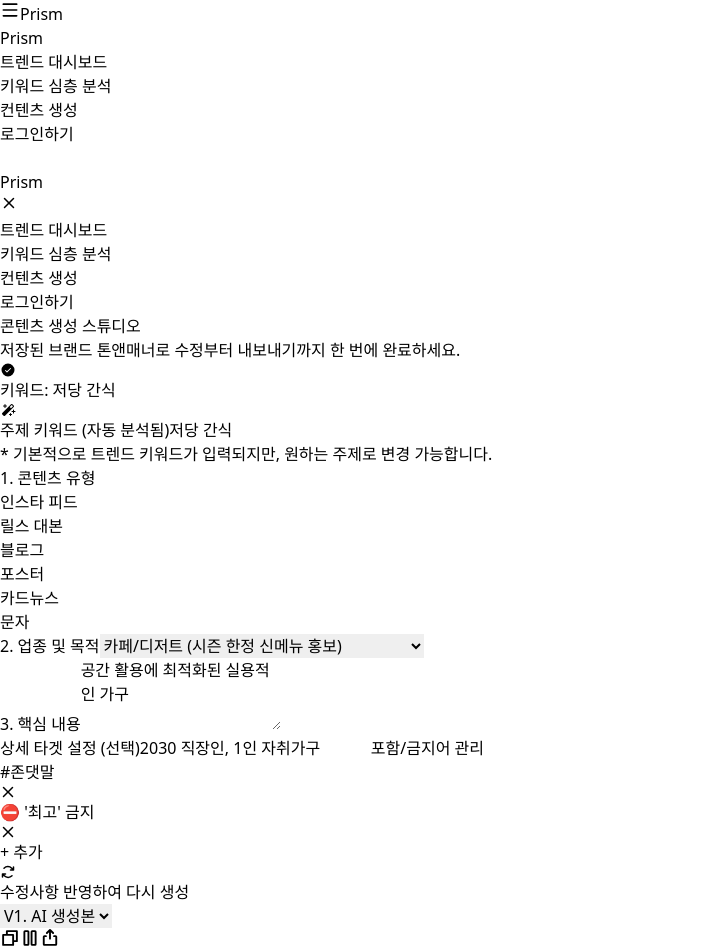
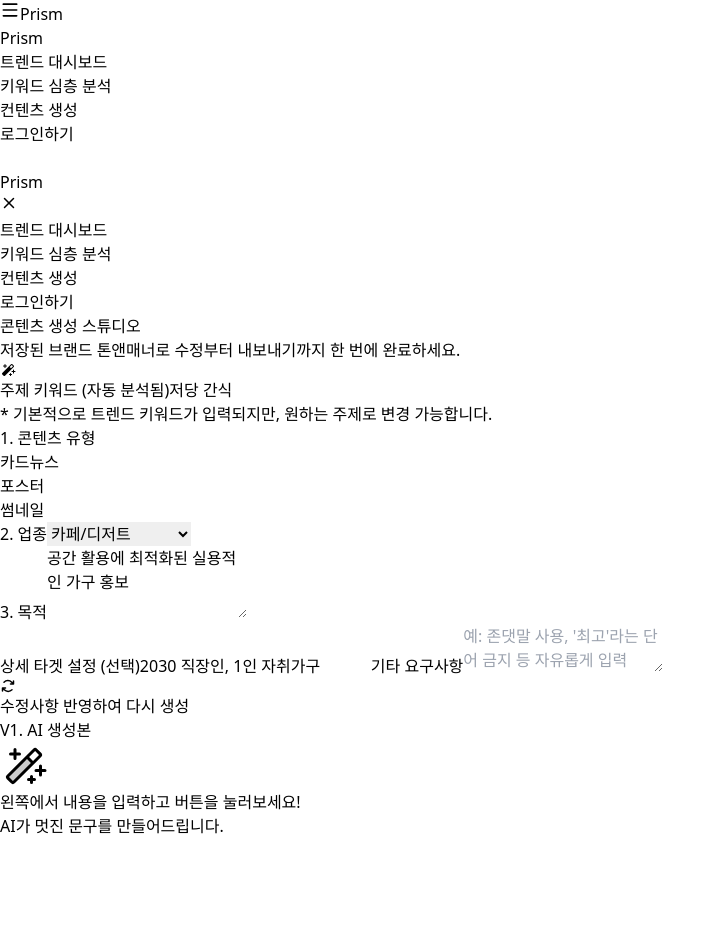
Before and after one commit to silverwest0539-sketch/team_prism, a React (Vite) app in the folder frontend/: page /creation in a window 1280 px wide. Shown: the top 952 px of the page, without its empty margins (0-724 px from the left). After the commit the page ends 838 px from the top, so only its background shows below. Built offline with nearby package versions, Linux system fonts and the light colour scheme; a web font is replaced by a local one.

Commit message:
컨텐츠 화면 input-resultPanel 디자인 수정

```diff
--- a/frontend/src/components/creation/InputPanel.jsx
+++ b/frontend/src/components/creation/InputPanel.jsx
@@ -1,32 +1,47 @@
 import React, { useState } from 'react';
-import { ArrowsClockwise, X, MagicWand } from '@phosphor-icons/react';
+import { ArrowsClockwise, MagicWand } from '@phosphor-icons/react';
 
 const InputPanel = ({ onGenerate, isLoading }) => {
   // --- 상태 관리 (State) ---
-  // [수정 1] 키워드도 상태로 관리 (기본값: 분석된 트렌드 키워드)
   const [keyword, setKeyword] = useState("저당 간식");
-  const [selectedType, setSelectedType] = useState("인스타 피드");
-  const [context, setContext] = useState("공간 활용에 최적화된 실용적인 가구"); // 사용자가 입력하기 편하게 예시 변경
+  const [selectedType, setSelectedType] = useState("카드뉴스"); // 기본값 변경
+
+  // [수정] 업종과 목적 분리
+  const [industry, setIndustry] = useState("카페/디저트");
+  const [purpose, setPurpose] = useState("공간 활용에 최적화된 실용적인 가구 홍보"); // 기존 context 역할
+
   const [target, setTarget] = useState("2030 직장인, 1인 자취가구");
+
+  // [수정] 포함/금지어 -> 기타 요구사항 (자유입력)
+  const [otherRequests, setOtherRequests] = useState("");
 
   // 생성하기 버튼 클릭 시 실행
   const handleSubmit = () => {
     const requestData = {
-      keyword: keyword,   // [수정 2] 사용자가 입력한 키워드를 전송
+      keyword: keyword,
       type: selectedType,
-      tone: "친근한",
-      context: context,
-      target: target
+      industry: industry, // 추가된 업종
+      context: purpose,   // 목적 (기존 context 매핑)
+      target: target,
+      otherRequests: otherRequests // 기타 요구사항
     };
     onGenerate(requestData);
   };
 
-  const contentTypes = ['인스타 피드', '릴스 대본', '블로그', '포스터', '카드뉴스', '문자'];
+  // [수정 1] 요청하신 3가지 유형으로 정리
+  const contentTypes = ['카드뉴스', '포스터', '썸네일'];
+
+  // [수정 2] 업종 목록 단순화
+  const industries = [
+    '크리에이터/유튜브', '카페/디저트', '맛집/요식업', '뷰티/헤어샵',
+    '패션/의류', '헬스/피트니스', '교육/클래스', '화장품/스킨케어',
+    '리빙/인테리어', '여행/숙박', '온라인 쇼핑몰', '공구/마켓', '기타'
+  ];
 
   return (
     <div className="bg-white rounded-xl border border-gray-200 shadow-sm p-4 sm:p-6 h-full min-h-0 flex flex-col overflow-y-auto">
 
-      {/* [수정 3] 주제 키워드 입력창 추가 (최상단) */}
+      {/* 주제 키워드 입력창 (유지) */}
       <div className="mb-5 sm:mb-6 bg-indigo-50 p-4 rounded-xl border border-indigo-100">
         <label className="block text-sm font-bold text-indigo-900 mb-2 flex items-center gap-2">
           <MagicWand weight="fill"/> 주제 키워드 (자동 분석됨)
@@ -35,7 +50,7 @@
           type="text"
           className="w-full border border-indigo-200 rounded-lg p-3 bg-white focus:outline-none focus:ring-2 focus:ring-indigo-500 font-bold text-indigo-700"
           value={keyword}
-          onChange={(e) => setKeyword(e.target.value)} // 사용자가 수정 가능하도록 설정
+          onChange={(e) => setKeyword(e.target.value)}
           placeholder="트렌드 키워드 또는 원하는 주제 입력"
         />
         <p className="text-xs text-indigo-500 mt-2">
@@ -43,10 +58,10 @@
         </p>
       </div>
 
-      {/* 1. 콘텐츠 유형 */}
+      {/* 1. 콘텐츠 유형 (수정됨: 3개 항목 1열 배치) */}
       <div className="mb-5 sm:mb-6">
         <label className="block text-sm font-bold text-gray-800 mb-2">1. 콘텐츠 유형</label>
-        <div className="grid grid-cols-2 sm:grid-cols-3 gap-2">
+        <div className="grid grid-cols-3 gap-2">
           {contentTypes.map((item) => (
             <div
               key={item}
@@ -63,38 +78,35 @@
         </div>
       </div>
 
-      {/* 2. 업종 및 목적 */}
+      {/* 2. 업종 (분리됨) */}
       <div className="mb-5 sm:mb-6">
-        <label className="block text-sm font-bold text-gray-800 mb-2">2. 업종 및 목적</label>
-        <select className="w-full border border-gray-300 rounded-lg p-3 focus:outline-none focus:ring-2 focus:ring-indigo-500 bg-white">
-          <option>카페/디저트 (시즌 한정 신메뉴 홍보)</option>
-          <option>맛집/요식업 (웨이팅 맛집/방문 후기)</option>
-          <option>뷰티/헤어샵 (시술 비포&애프터 강조)</option>
-          <option>패션/의류 (신상 룩북/데일리룩 코디)</option>
-          <option>헬스/피트니스 (바디프로필반/PT 할인 이벤트)</option>
-          <option>교육/클래스 (원데이 클래스 수강생 모집)</option>
-          <option>화장품/스킨케어 (성분 분석/트러블 케어 효과)</option>
-          <option>리빙/인테리어 (자취방 꾸미기 꿀템 추천)</option>
-          <option>여행/숙박 (감성 숙소/펜션 예약 안내)</option>
-          <option>온라인 쇼핑몰 (리뷰 이벤트)</option>
-          <option>병원/의료 (진료 안내)</option>
-          <option>공구/마켓 (최저가 공동구매 오픈 알림)</option>
+        <label className="block text-sm font-bold text-gray-800 mb-2">2. 업종</label>
+        <select
+          className="w-full border border-gray-300 rounded-lg p-3 focus:outline-none focus:ring-2 focus:ring-indigo-500 bg-white"
+          value={industry}
+          onChange={(e) => setIndustry(e.target.value)}
+        >
+          {industries.map((ind) => (
+            <option key={ind} value={ind}>{ind}</option>
+          ))}
         </select>
       </div>
 
-      {/* 3. 핵심 내용 */}
+      {/* 3. 목적 (기존 '3. 핵심 내용' -> '3. 목적'으로 변경) */}
       <div className="mb-5 sm:mb-6">
-        <label className="block text-sm font-bold text-gray-800 mb-2">3. 핵심 내용</label>
+        <label className="block text-sm font-bold text-gray-800 mb-2">3. 목적</label>
         <textarea
           className="w-full border border-gray-300 rounded-lg p-3 focus:outline-none focus:ring-2 focus:ring-indigo-500 resize-none"
           rows="3"
-          value={context}
-          onChange={(e) => setContext(e.target.value)}
+          value={purpose}
+          onChange={(e) => setPurpose(e.target.value)}
+          placeholder="콘텐츠를 만드는 목적이나 핵심 내용을 자유롭게 적어주세요."
         ></textarea>
       </div>
 
-      {/* 고급 설정 */}
+      {/* 하단 옵션 영역 (타겟 + 기타요구사항) */}
       <div className="bg-gray-50 p-4 rounded-xl border border-gray-100 mb-5 sm:mb-6">
+        {/* 상세 타겟 설정 */}
         <label className="block text-sm font-bold text-gray-700 mb-2">
           상세 타겟 설정 <span className="text-xs font-normal text-gray-500">(선택)</span>
         </label>
@@ -103,20 +115,18 @@
           className="w-full border border-gray-300 rounded-lg p-3 bg-white focus:outline-none focus:ring-2 focus:ring-indigo-500 mb-4"
           value={target}
           onChange={(e) => setTarget(e.target.value)}
+          placeholder="예: 2030 직장인, 육아맘 등"
         />
 
-        <label className="block text-sm font-bold text-gray-700 mb-2">포함/금지어 관리</label>
-        <div className="flex flex-wrap gap-2">
-          <span className="flex items-center gap-1 bg-white border border-gray-300 px-3 py-1.5 rounded-full text-sm text-gray-700">
-            #존댓말 <X weight="bold" className="cursor-pointer hover:text-red-500" />
-          </span>
-          <span className="flex items-center gap-1 bg-red-50 border border-red-200 px-3 py-1.5 rounded-full text-sm text-red-700 font-medium">
-            ⛔ '최고' 금지 <X weight="bold" className="cursor-pointer hover:text-red-900" />
-          </span>
-          <span className="flex items-center gap-1 border border-dashed border-gray-400 text-gray-500 px-3 py-1.5 rounded-full text-sm cursor-pointer hover:bg-gray-100">
-            + 추가
-          </span>
-        </div>
+        {/* [수정] 포함/금지어 관리 -> 기타 요구사항 (자유입력) */}
+        <label className="block text-sm font-bold text-gray-700 mb-2">기타 요구사항</label>
+        <textarea
+          className="w-full border border-gray-300 rounded-lg p-3 bg-white focus:outline-none focus:ring-2 focus:ring-indigo-500 resize-none text-sm"
+          rows="2"
+          value={otherRequests}
+          onChange={(e) => setOtherRequests(e.target.value)}
+          placeholder="예: 존댓말 사용, '최고'라는 단어 금지 등 자유롭게 입력"
+        />
       </div>
 
       {/* 하단 버튼 */}
--- a/frontend/src/components/creation/ResultPanel.jsx
+++ b/frontend/src/components/creation/ResultPanel.jsx
@@ -1,49 +1,34 @@
 import React from 'react';
-import { Copy, Columns, Export, MagicWand, ArrowRight } from '@phosphor-icons/react';
+import { MagicWand } from '@phosphor-icons/react';
 
 // [중요] 부모에게서 content(생성된 글)를 받아옵니다.
 const ResultPanel = ({ content }) => {
   return (
     <div className="bg-white rounded-xl border border-gray-200 shadow-sm flex flex-col h-full min-h-0 overflow-hidden">
 
-      {/* 1. 상단 툴바 */}
-      <div className="flex flex-col sm:flex-row sm:items-center sm:justify-between gap-3 p-4 border-b border-gray-100 bg-white">
+      {/* 1. 상단 툴바 (우측 아이콘 및 키워드 뱃지 삭제됨) */}
+      <div className="flex items-center justify-between p-4 border-b border-gray-100 bg-white">
         <div className="flex items-center gap-2 min-w-0">
-          <select className="text-sm font-bold text-gray-700 border-none bg-transparent focus:ring-0 cursor-pointer">
-            <option>V1. AI 생성본</option>
-          </select>
-          {/* 글이 생성되었을 때만 '저장됨' 뱃지가 뜹니다 */}
+          <span className="text-sm font-bold text-gray-700">
+            V1. AI 생성본
+          </span>
+          {/* 생성된 경우 심플한 점 표시 정도만 남김 (선택사항) */}
           {content && (
-            <span className="text-xs bg-green-100 text-green-700 px-2 py-0.5 rounded font-bold">
-              저장됨
-            </span>
+            <span className="w-2 h-2 rounded-full bg-green-500"></span>
           )}
         </div>
-        <div className="flex gap-1 self-end sm:self-auto">
-          <button className="p-2 text-gray-500 hover:bg-gray-100 rounded-lg transition"><Copy size={20} weight="bold" /></button>
-          <button className="p-2 text-gray-500 hover:bg-gray-100 rounded-lg transition"><Columns size={20} weight="bold" /></button>
-          <button className="p-2 bg-indigo-600 text-white rounded-lg hover:bg-indigo-700 transition shadow-sm"><Export size={20} weight="bold" /></button>
-        </div>
+        {/* 우측 버튼 그룹(복사, 컬럼, 내보내기) 삭제됨 */}
       </div>
 
-      {/* 2. 탭 메뉴 */}
-      <div className="flex px-4 border-b border-gray-200 gap-4 sm:gap-6 overflow-x-auto scrollbar-hide">
-        <button className="py-3 text-sm font-bold text-indigo-600 border-b-2 border-indigo-600">결과물</button>
-        <button className="py-3 text-sm font-medium text-gray-500 hover:text-gray-800 transition">해시태그</button>
-        <button className="py-3 text-sm font-medium text-gray-500 hover:text-gray-800 transition">기획안</button>
-      </div>
+      {/* [삭제됨] 2. 탭 메뉴 (결과물, 해시태그, 기획안) */}
 
-      {/* 3. 에디터 영역 (여기가 핵심!) */}
+      {/* 3. 에디터 영역 */}
       <div
         className="flex-1 p-4 sm:p-6 overflow-y-auto outline-none"
+        // 필요하다면 수정 가능하게 유지, 원치 않으면 contentEditable 제거 가능
         contentEditable="true"
         suppressContentEditableWarning={true}
       >
-        {/*
-           [논리 구조]
-           content(새 데이터)가 있으면? -> 그걸 보여준다.
-           없으면? -> 안내 문구(또는 기존 예시)를 보여준다.
-        */}
         {content ? (
           <div className="whitespace-pre-wrap text-gray-800 leading-relaxed text-base sm:text-lg">
             {content}
@@ -57,16 +42,8 @@
         )}
       </div>
 
-      {/* 4. 플로팅 액션 바 */}
-      <div className="p-4 border-t border-gray-100 bg-gray-50 flex flex-wrap items-center gap-2">
-        <button className="flex items-center gap-1 bg-white border border-indigo-200 text-indigo-700 px-4 py-2 rounded-full text-sm font-bold shadow-sm hover:bg-indigo-50 transition whitespace-nowrap">
-          <MagicWand weight="fill" /> AI 수정:
-        </button>
-        <button className="bg-white border border-gray-300 text-gray-600 px-4 py-2 rounded-full text-sm hover:bg-gray-100 transition whitespace-nowrap">더 짧게</button>
-        <button className="flex items-center gap-1 bg-white border border-gray-300 text-gray-700 px-4 py-2 rounded-full text-sm font-bold hover:bg-gray-100 transition whitespace-nowrap sm:ml-auto">
-          <ArrowRight weight="bold" /> 블로그로 변환
-        </button>
-      </div>
+      {/* [삭제됨] 4. 하단 플로팅 액션 바 (AI 수정, 더 짧게, 블로그 변환) */}
+
     </div>
   );
 };
--- a/frontend/src/pages/CreationPage.jsx
+++ b/frontend/src/pages/CreationPage.jsx
@@ -46,11 +46,6 @@
           </p>
         </div>
 
-        {/* 우측 상단 키워드 뱃지 */}
-        <div className="pill self-start sm:self-auto bg-green-100 text-green-700 flex items-center gap-1">
-          <CheckCircle weight="fill" />
-          키워드: 저당 간식
-        </div>
       </div>
 
       {/* 메인 그리드 */}
```
